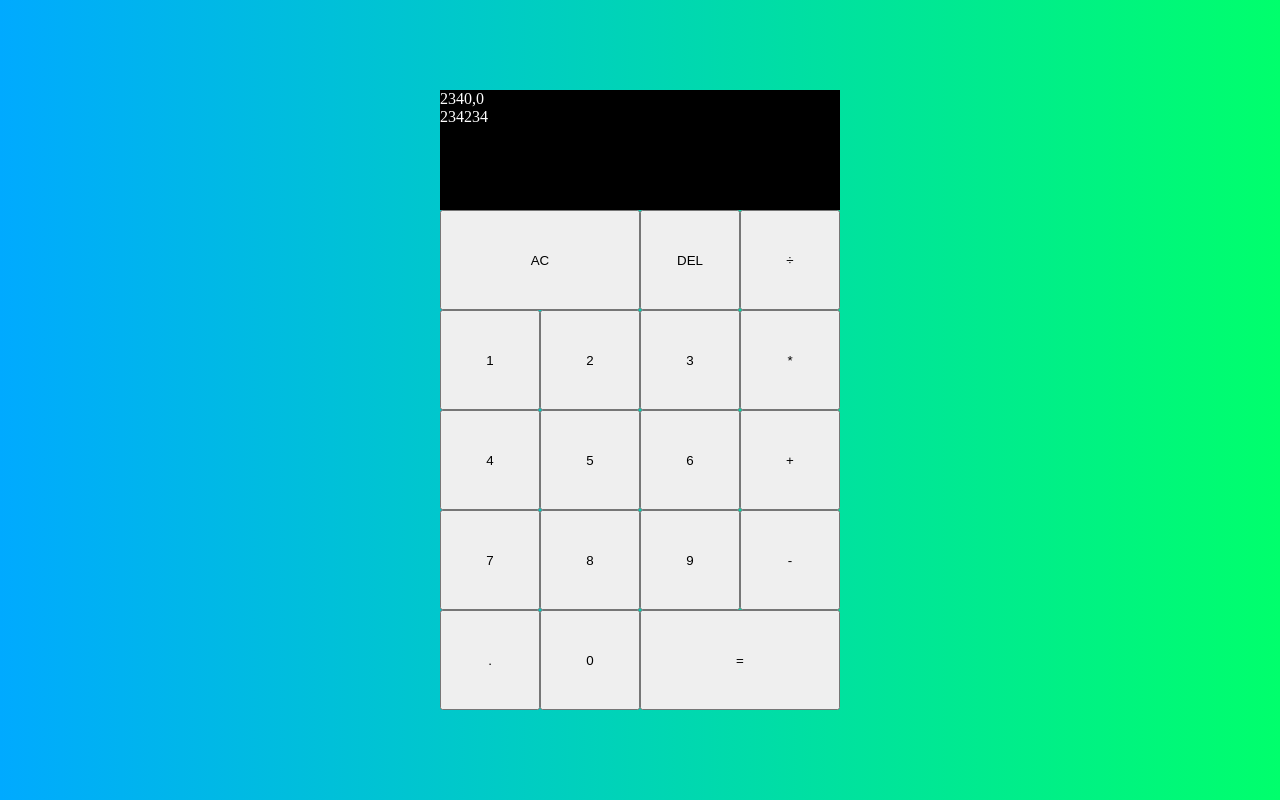
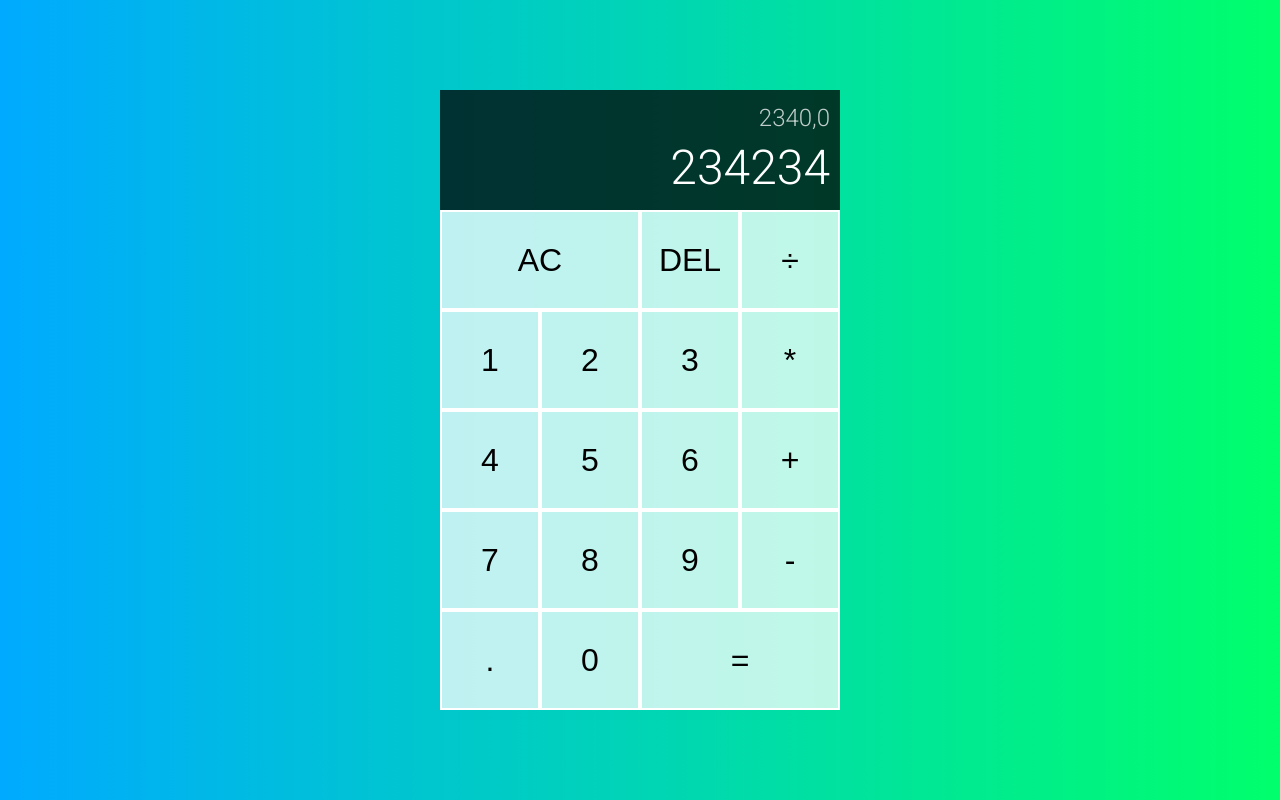
Before and after one commit to moonsftw/calculator-js, a plain HTML site: page index.html in a window 1280 px wide. Drawn offline with Linux system fonts and the light colour scheme.

Commit message:
estilo basico de los botones

```diff
--- a/styles.css
+++ b/styles.css
@@ -1,8 +1,11 @@
+@import url('https://fonts.googleapis.com/css2?family=Roboto:ital,wght@0,100;0,300;0,400;0,500;0,700;0,900;1,100;1,300;1,400;1,500;1,700;1,900&display=swap');
 
 body {
   padding: 0;
   margin: 0;
-  background: linear-gradient(to right, #00AAFF, #00FF6C)
+  background: linear-gradient(to right, #00AAFF, #00FF6C);
+  font-family: "Roboto", sans-serif;
+  font-weight: 300;
 }
 
 .calculator-grid {
@@ -15,12 +18,34 @@ body {
   grid-template-rows: 120px repeat(5, 100px);
 }
 
+.calculator-grid > button {
+  cursor: pointer;
+  font-size: 2rem;
+  border: 2px solid white;
+  background-color: rgba(255, 255, 255, 0.75);
+}
+
 .display {
   grid-column: 1 / -1;
-  background-color: black;
+  background-color: rgba(0, 0, 0, .75);
   color: white;
+  padding: 10px;
+
+  display: flex;
+  flex-direction: column;
+  align-items: flex-end;
+  justify-content: space-around;
 }
 
+.previous-operand {
+  color: rgba(255, 255, 255, 0.75);
+  font-size: 1.5rem;
+}
+
+.current-operand {
+  color: white;
+  font-size: 3rem;
+}
 .span-two {
   grid-column: span 2;
 }
```
